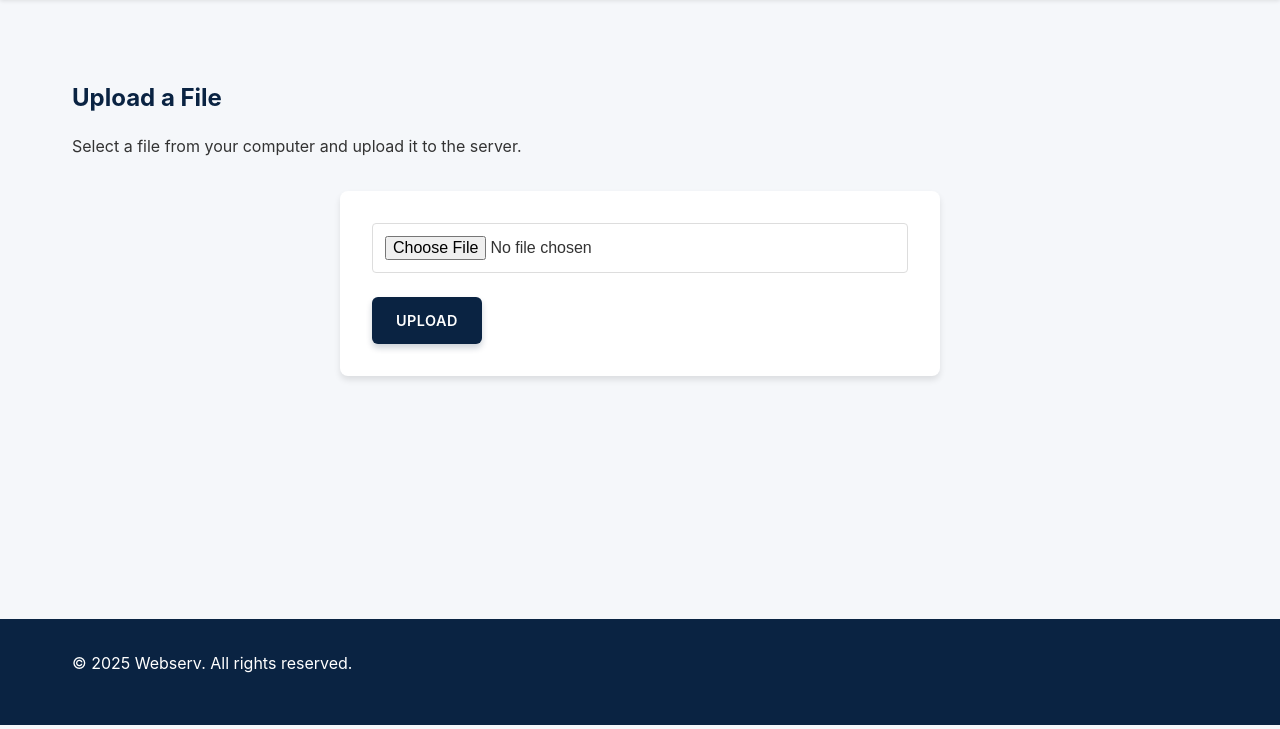
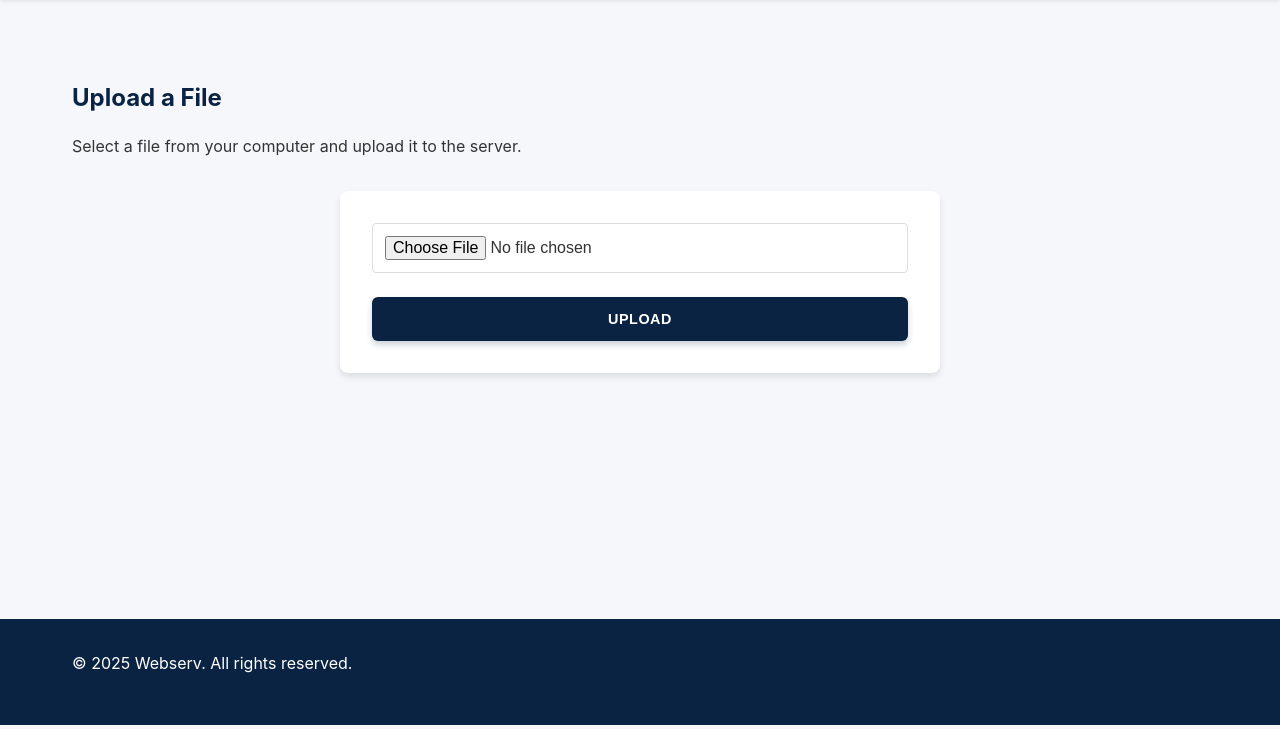
Before and after one commit to Arti2001/WebServ, a plain HTML site: page myWebsite/pages/upload.html in a window 1280 px wide. Shown: the part 71-800 px from the top of the page. Drawn offline with Linux system fonts and the light colour scheme.

Commit message:
Updated the upload.html file

```diff
--- a/myWebsite/pages/upload.html
+++ b/myWebsite/pages/upload.html
@@ -479,8 +479,8 @@
             id="uploadForm"
           >
             <input type="file" name="uploadFile" id="uploadFile" required />
-			<a href="../cgi-bin/hello.py" type="submit" class="btn primary-btn">Upload</a>
-            <!--<button type="submit" class="btn primary-btn">Upload</button>-->
+			<!-- <a href="../cgi-bin/hello.py" type="submit" class="btn primary-btn">Upload</a> -->
+            <button type="submit" class="btn primary-btn">Upload</button>
           </form>
           <div id="response" style="margin-top: 20px; display: none"></div>
 
```
